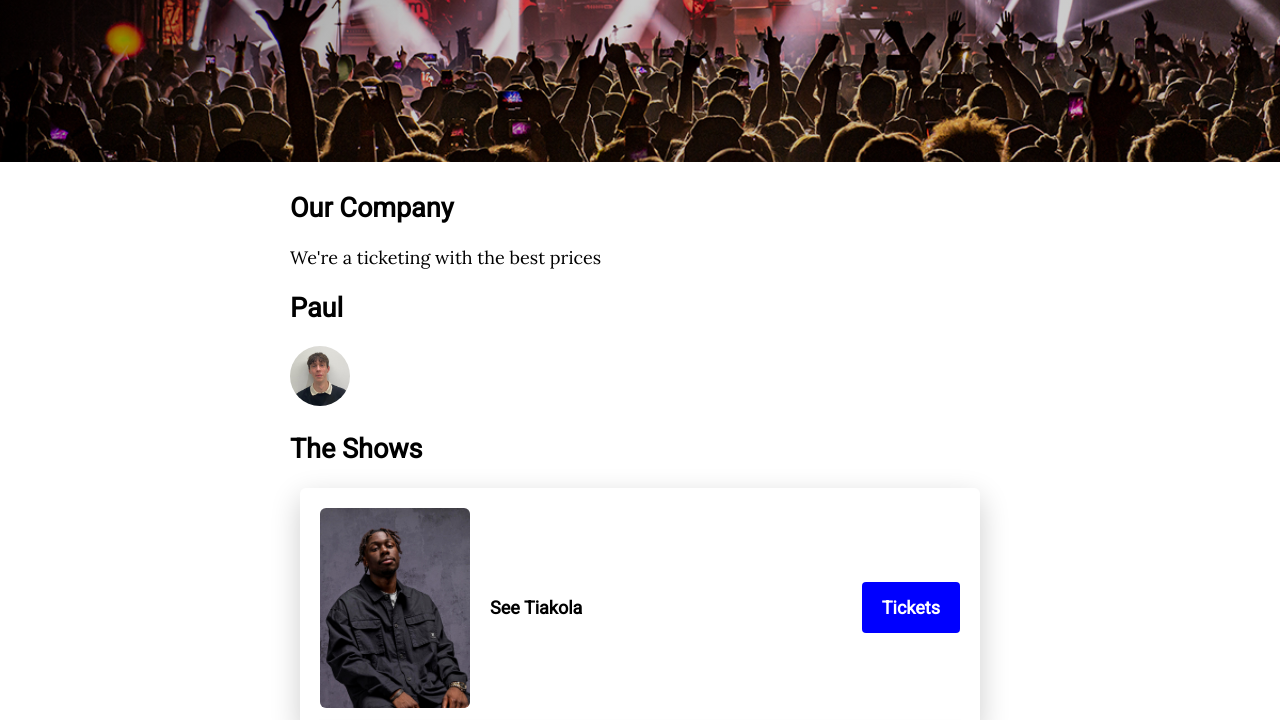
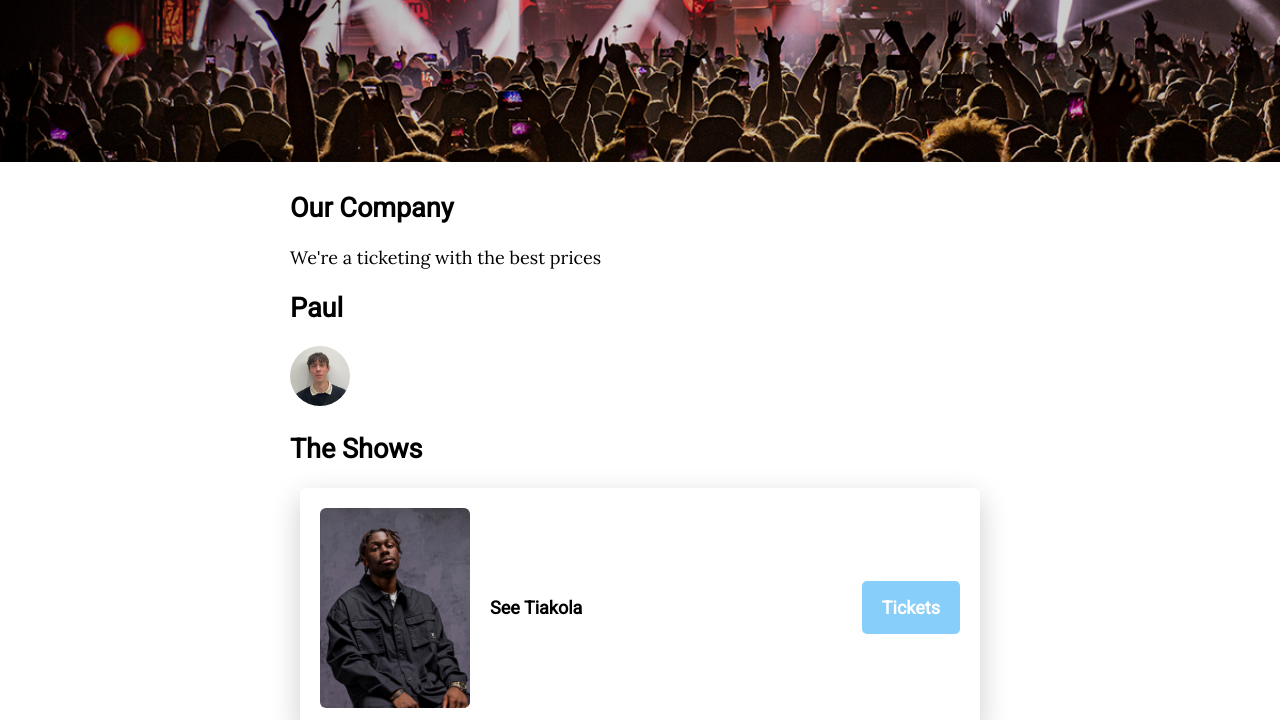
Before and after one commit to paul-dovantuan/my-startup, a plain HTML site: page index.html in a window 1280 px wide. Shown: the part 447-1167 px from the top of the page. Drawn offline with Linux system fonts and the light colour scheme; a script that the page names is missing.

Commit message:
Update button.css

```diff
--- a/css/components/button.css
+++ b/css/components/button.css
@@ -1,7 +1,7 @@
 .btn-blue {
-	background-color: blue;
-	padding: 15px 20px;
-	border-radius: 4px;
+	background-color: #87CEFA;
+	padding: 16px 20px;
+	border-radius: 5px;
 	color:  white;
 	font-weight: bold;
 	font-family:  "Roboto", sans-serif;
```
